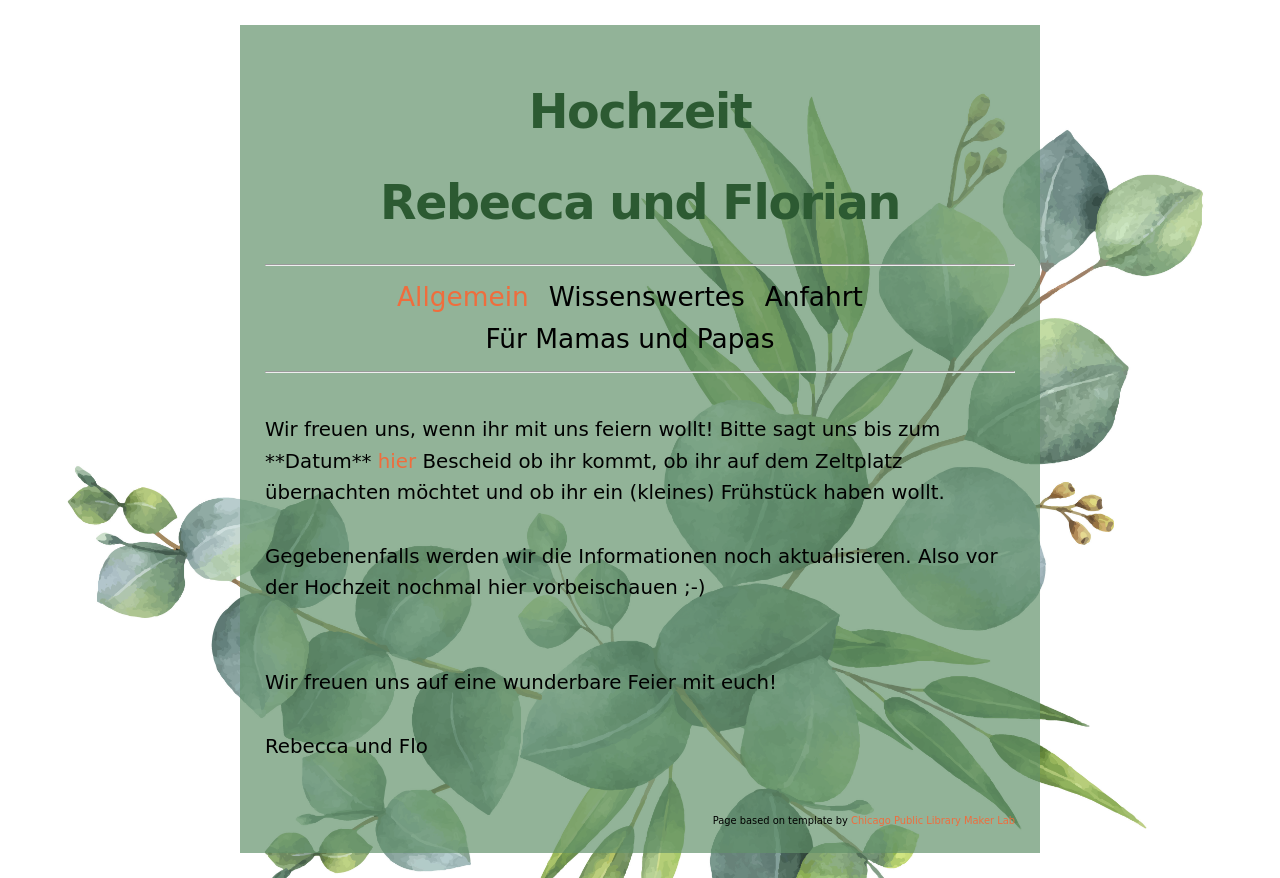
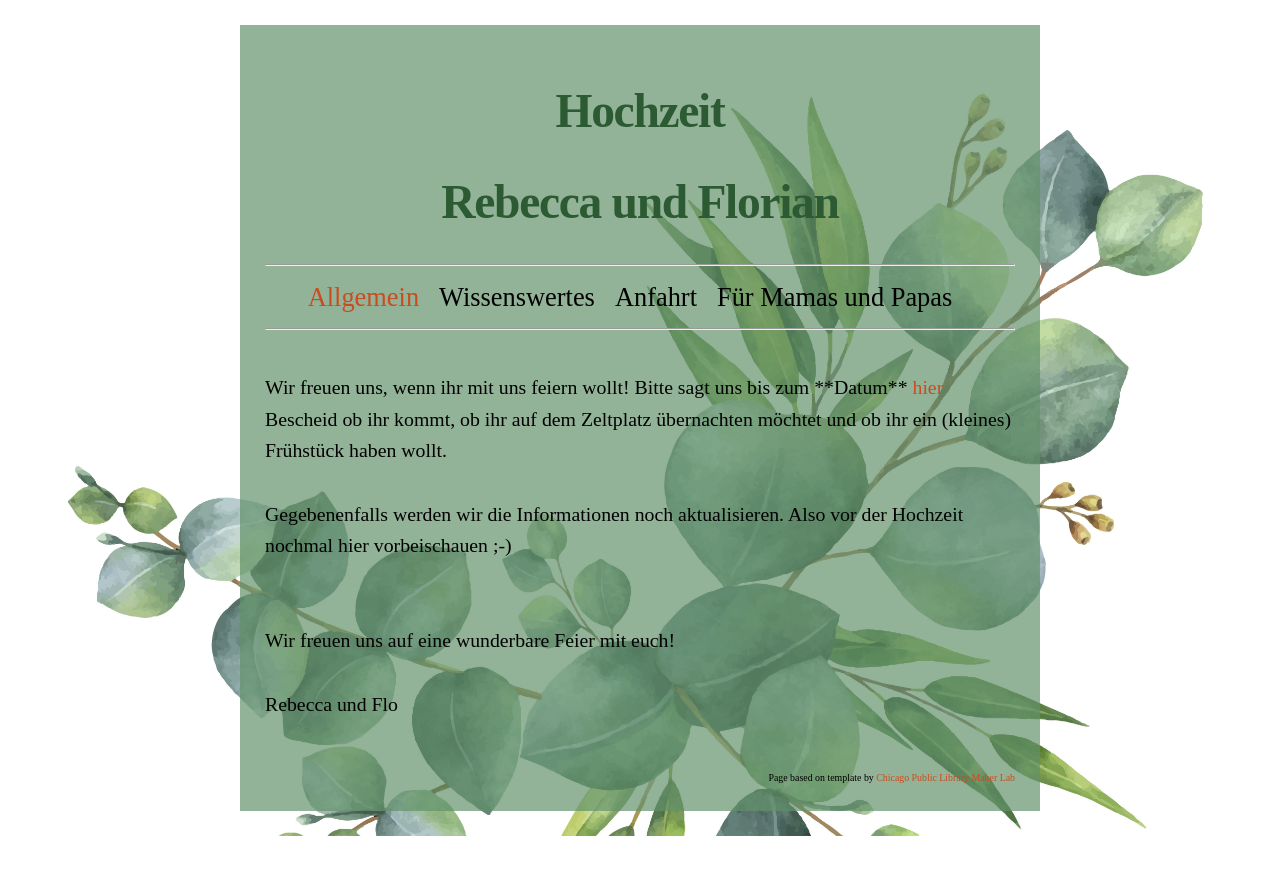
Before and after one commit to hofherrs/hofherrs.github.io, a plain HTML site: page index.html in a window 1280 px wide. After the commit the page ends 836 px from the top, so only its background shows below. Drawn offline with Linux system fonts and the light colour scheme.

Commit message:
Change Fonts and Colors

```diff
--- a/index.html
+++ b/index.html
@@ -19,7 +19,7 @@
       <hr>
 
       <ul class="main-menu">
-        <li><a href="index.html"><font color="#EF6D3D">Allgemein</font></a></li>
+        <li><a href="index.html"><font color="#ca4c1e">Allgemein</font></a></li>
         <li><a href="wissenswertes.html">Wissenswertes</a></li>
         <li><a href="anfahrt.html">Anfahrt</a></li>
         <li><a href="mamasUndPapas.html">Für Mamas und Papas</a></li>
--- a/style.css
+++ b/style.css
@@ -10,7 +10,7 @@ html {
     font-size: 1.5em; /* currently ems cause chrome bug misinterpreting rems on body element */
     line-height: 1.6;
     font-weight: 400;
-    font-family: bradley hand, cursive;
+    font-family: Raleway;
     color: #FFFFFF;
   }
 
@@ -20,7 +20,7 @@ html {
   a {
     font-weight: normal;
     text-decoration: none;
-    color:#EF6D3D;
+    color:#ca4c1e;
   }
   a:focus {
     outline: thin dotted;
```
Also changed, not shown: anfahrt.html (+1 -1 lines), mamasUndPapas.html (+1 -1 lines), wissenswertes.html (+1 -1 lines).
